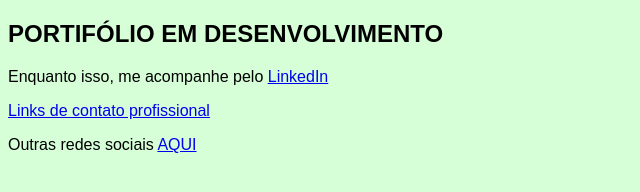
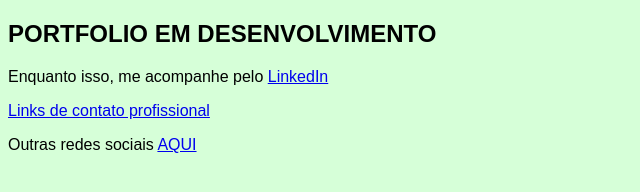
Before and after one commit to arthuroliveirasou/arthuroliveirasou.github.io, a plain HTML site: page index.html in a window 1280 px wide. Shown: the whole page, without its empty margins (0-640 px from the left). Drawn offline with Linux system fonts and the light colour scheme.

Commit message:
Pequena correção ortográfica
Portifólio -> Portfolio

```diff
--- a/index.html
+++ b/index.html
@@ -17,7 +17,7 @@
 
 <body>
     <section id="main">
-        <h1>PORTIFÓLIO EM DESENVOLVIMENTO</h1>
+        <h1>PORTFOLIO EM DESENVOLVIMENTO</h1>
         <p>Enquanto isso, me acompanhe pelo <a href="https://www.linkedin.com/in/arthuroliveirasou/">LinkedIn</a></p>
         <p><a href="./links/aosservtec">Links de contato profissional</a></p>
         <p>Outras redes sociais <a href="./links/personal/">AQUI</a></p>
```
